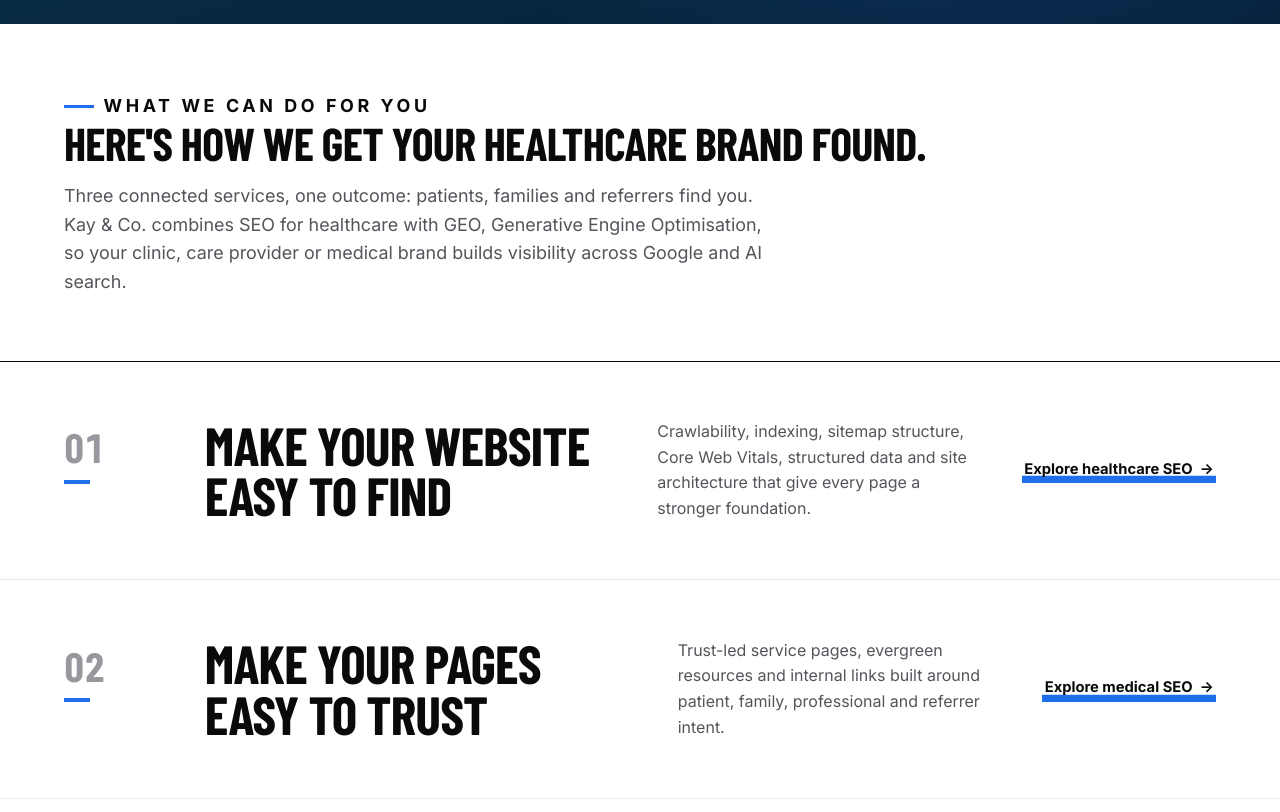
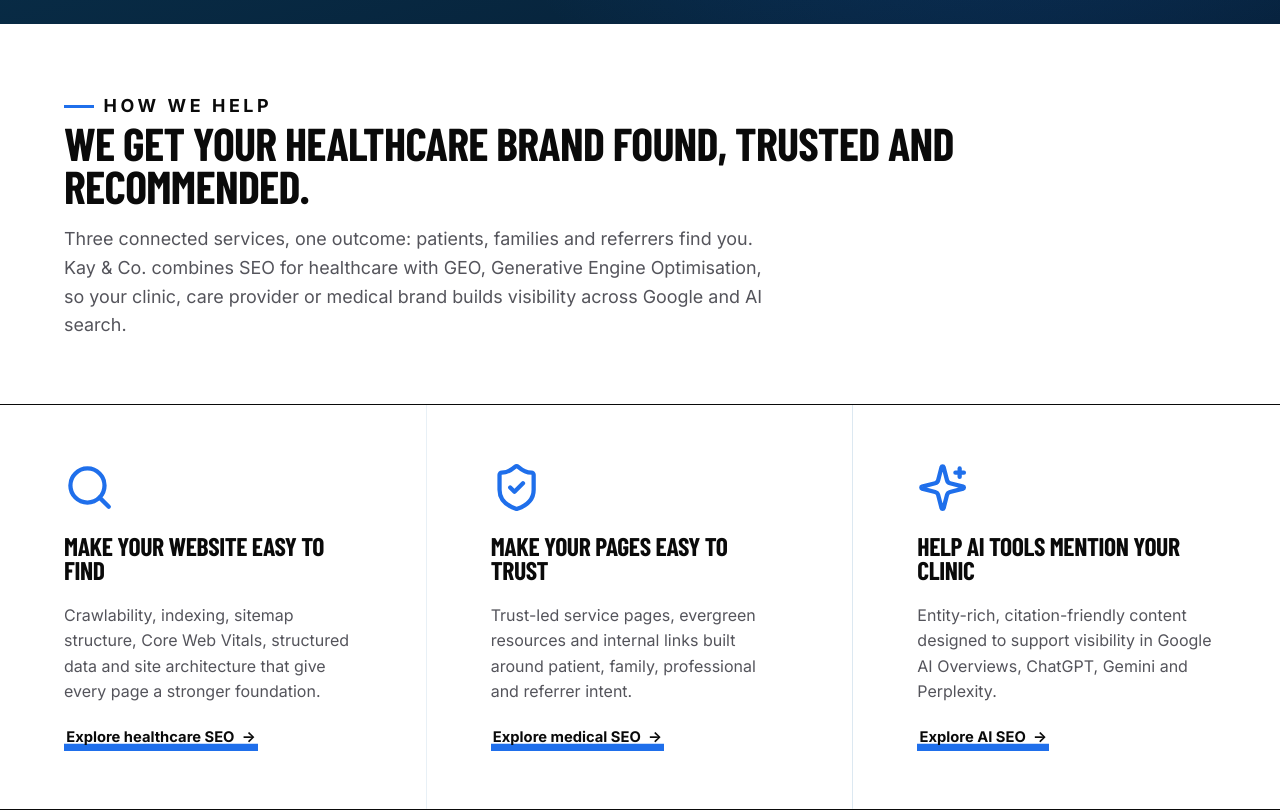
Before and after one commit to kayelkhair-ctrl/kayco-site, a website: page index.html in a window 1280 px wide. Shown: the part 540-1352 px from the top of the page. Drawn offline with nearby package versions, Linux system fonts and the light colour scheme; a web font is replaced by a local one.

Commit message:
Redesign homepage services as 3 icon columns; fix section header flow
- Services section now renders as three side-by-side feature columns
  (scoped to #services) with a unique line icon per service instead of
  01/02/03 numbers: search (find), shield-check (trust), sparkles (AI)
- Cards stack icon -> heading -> copy -> link, with links bottom-aligned;
  collapses to one column under 820px
- Rewrite section header so eyebrow is a label and the headline carries
  the statement: "How we help" / "We get your healthcare brand found,
  trusted and recommended." (tricolon maps to the three columns)
- Bump style.css cache version to healthcare-20260621a

Co-Authored-By: Claude Opus 4.8 <noreply@anthropic.com>

```diff
--- a/assets/css/style.css
+++ b/assets/css/style.css
@@ -203,6 +203,27 @@ section { position: relative; padding: clamp(4.5rem, 9vw, 9rem) 0; }
 .card:hover .card__link .arrow { transform: translateX(5px); }
 @media (max-width: 900px) { .card { grid-template-columns: auto 1fr; } .card p, .card__link { grid-column: 2; } }
 @media (max-width: 620px) { .card { grid-template-columns: 1fr; } .card p, .card__link { grid-column: auto; } }
+
+/* ---------- Services: 3-up feature columns (icons, no numbers) ---------- */
+#services .grid-3 { grid-template-columns: repeat(3, 1fr); border-bottom: 1px solid var(--ink); }
+#services .card {
+  display: flex; flex-direction: column; align-items: flex-start;
+  gap: clamp(1rem, 1.6vw, 1.5rem);
+  border-bottom: 0; border-right: 1px solid var(--line);
+}
+#services .card:last-child { border-right: 0; }
+#services .card__icon { padding-top: 0; color: var(--accent); }
+#services .card__icon::before, #services .card__icon::after { content: none; }
+#services .card__icon svg { width: clamp(40px, 4vw, 52px); height: clamp(40px, 4vw, 52px); display: block; }
+#services .card:hover .card__icon { color: var(--ink); }
+#services .card h3 { font-size: clamp(1.4rem, 2vw, 1.95rem); }
+#services .card p { max-width: none; }
+#services .card__link { margin-top: auto; }
+@media (max-width: 820px) {
+  #services .grid-3 { grid-template-columns: 1fr; }
+  #services .card { border-right: 0; border-bottom: 1px solid var(--line); }
+  #services .card:last-child { border-bottom: 0; }
+}
 
 /* ============================================================
    STATS
--- a/index.html
+++ b/index.html
@@ -32,7 +32,7 @@
   <link rel="preconnect" href="https://fonts.googleapis.com" />
   <link rel="preconnect" href="https://fonts.gstatic.com" crossorigin />
   <link href="https://fonts.googleapis.com/css2?family=Inter:wght@400;500;600;700;800&display=swap" rel="stylesheet" />
-  <link rel="stylesheet" href="/assets/css/style.css?v=healthcare-20260619j" />
+  <link rel="stylesheet" href="/assets/css/style.css?v=healthcare-20260621a" />
 
   <!-- JSON-LD: Organization -->
   <script type="application/ld+json">
@@ -174,25 +174,25 @@
   <section id="services">
     <div class="container">
       <div class="section-head">
-        <p class="eyebrow reveal">What we can do for you</p>
-        <h2 class="reveal">Here's how we get your healthcare brand found.</h2>
+        <p class="eyebrow reveal">How we help</p>
+        <h2 class="reveal">We get your healthcare brand found, trusted and recommended.</h2>
         <p class="reveal">Three connected services, one outcome: patients, families and referrers find you. Kay &amp; Co. combines SEO for healthcare with GEO, Generative Engine Optimisation, so your clinic, care provider or medical brand builds visibility across Google and AI search.</p>
       </div>
       <div class="grid-3">
         <article class="card reveal" data-reveal-group="services" data-tilt>
-          <div class="card__icon" aria-hidden="true"></div>
+          <div class="card__icon" aria-hidden="true"><svg viewBox="0 0 24 24" fill="none" stroke="currentColor" stroke-width="2" stroke-linecap="round" stroke-linejoin="round"><circle cx="11" cy="11" r="8"/><path d="m21 21-4.3-4.3"/></svg></div>
           <h3>Make your website easy to find</h3>
           <p>Crawlability, indexing, sitemap structure, Core Web Vitals, structured data and site architecture that give every page a stronger foundation.</p>
           <a class="card__link" href="/healthcare-seo-services/">Explore healthcare SEO <span class="arrow">&rarr;</span></a>
         </article>
         <article class="card reveal" data-reveal-group="services" data-tilt>
-          <div class="card__icon" aria-hidden="true"></div>
+          <div class="card__icon" aria-hidden="true"><svg viewBox="0 0 24 24" fill="none" stroke="currentColor" stroke-width="2" stroke-linecap="round" stroke-linejoin="round"><path d="M20 13c0 5-3.5 7.5-7.66 8.95a1 1 0 0 1-.67-.01C7.5 20.5 4 18 4 13V6a1 1 0 0 1 1-1c2 0 4.5-1.2 6.24-2.72a1.17 1.17 0 0 1 1.52 0C14.51 3.81 17 5 19 5a1 1 0 0 1 1 1z"/><path d="m9 12 2 2 4-4"/></svg></div>
           <h3>Make your pages easy to trust</h3>
           <p>Trust-led service pages, evergreen resources and internal links built around patient, family, professional and referrer intent.</p>
           <a class="card__link" href="/medical-seo-services/">Explore medical SEO <span class="arrow">&rarr;</span></a>
         </article>
         <article class="card reveal" data-reveal-group="services" data-tilt>
-          <div class="card__icon" aria-hidden="true"></div>
+          <div class="card__icon" aria-hidden="true"><svg viewBox="0 0 24 24" fill="none" stroke="currentColor" stroke-width="2" stroke-linecap="round" stroke-linejoin="round"><path d="M9.937 15.5A2 2 0 0 0 8.5 14.063l-6.135-1.582a.5.5 0 0 1 0-.962L8.5 9.936A2 2 0 0 0 9.937 8.5l1.582-6.135a.5.5 0 0 1 .962 0L14.063 8.5A2 2 0 0 0 15.5 9.937l6.135 1.581a.5.5 0 0 1 0 .964L15.5 14.063a2 2 0 0 0-1.437 1.437l-1.582 6.135a.5.5 0 0 1-.962 0z"/><path d="M20 3v4"/><path d="M22 5h-4"/></svg></div>
           <h3>Help AI tools mention your clinic</h3>
           <p>Entity-rich, citation-friendly content designed to support visibility in Google AI Overviews, ChatGPT, Gemini and Perplexity.</p>
           <a class="card__link" href="/ai-seo-for-healthcare/">Explore AI SEO <span class="arrow">&rarr;</span></a>
```
